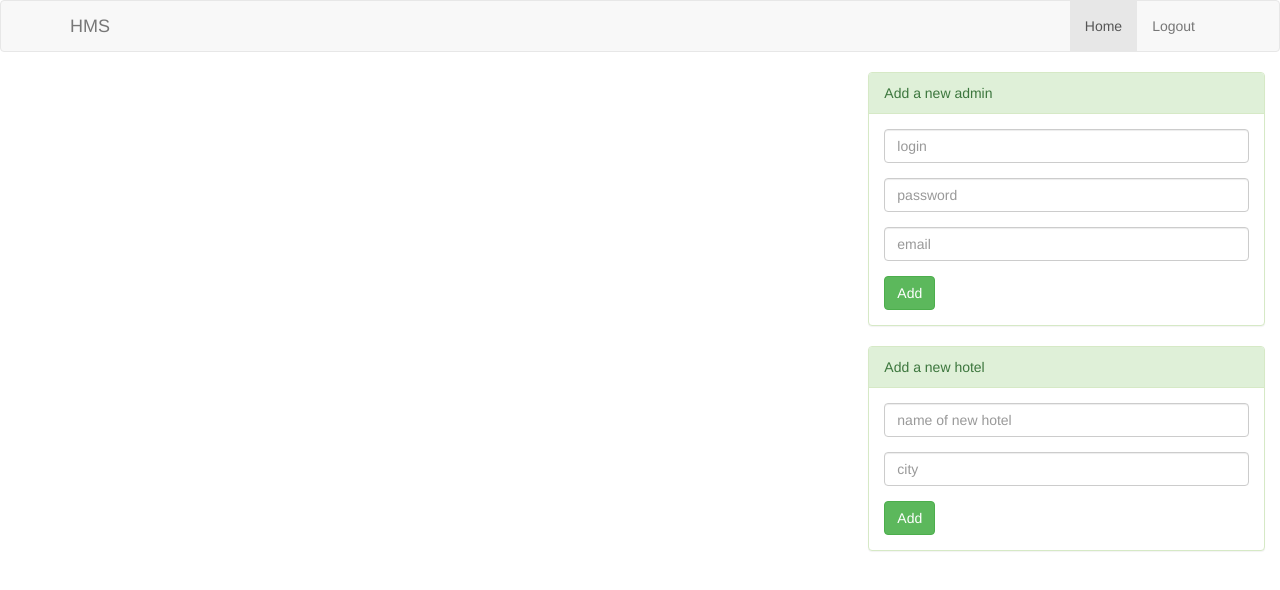
After one commit to Qo-Ops/hms, a Flask app: template templates/chain.html in a window 1280 px wide. The commit adds this page. Shown: the top 590 px of the page. Run offline with Flask 2, Linux system fonts and the light colour scheme; the template is opened without the code that fills it: values that come from a table or form of the project are taken from there, others are empty; some libraries are stand-ins or nearby versions.

Commit message:
location view

```diff
--- a/app.py
+++ b/app.py
@@ -6,7 +6,7 @@ from flask import Flask, request, redirect, url_for, render_template, flash, g
 from werkzeug.security import check_password_hash, generate_password_hash
 from flask_login import LoginManager, login_user, logout_user, login_required, current_user
 
-from forms import LoginForm, RegistrationForm, NewChainForm, AdminForm, SearchForm
+from forms import LoginForm, RegistrationForm, NewChainForm, AdminForm, SearchForm, LocationForm
 
 app = Flask(__name__)
 app.config.from_object('config')
@@ -45,7 +45,7 @@ def add_chain():
         conn = get_db()
         c = conn.cursor()
         params = (form.chain_name.data, current_user.id)
-        c.execute("INSERT INTO hotel_chains VALUES(DEFAULT, %s, %s)", params)
+        c.execute("INSERT INTO hotel_chains VALUES(DEFAULT, %s, %s);", params)
         conn.commit()
     return redirect(url_for('owner_dashboard'))
 
@@ -58,7 +58,20 @@ def add_admin():
         conn = get_db()
         c = conn.cursor()
         params = (form.login.data, form.password.data, form.email.data)
-        c.execute("INSERT INTO users VALUES(DEFAULT, %s, %s, 1, %s)", params)
+        c.execute("INSERT INTO users VALUES(DEFAULT, %s, %s, 1, %s);", params)
+        conn.commit()
+    return redirect(url_for('owner_dashboard'))
+
+
+@login_required
+@app.route('/new-location', methods=['POST'])
+def add_location():
+    form = LocationForm()
+    if form.validate_on_submit():
+        conn = get_db()
+        c = conn.cursor()
+        params = (get_id_by_chain_name(form.chain_name.data), form.name.data, form.city.data)
+        c.execute("INSERT INTO locations VALUES(NULL, %s, %s, %s);", params)
         conn.commit()
     return redirect(url_for('owner_dashboard'))
 
@@ -72,7 +85,6 @@ def load_user(userid):
         c.execute("SELECT id, access_level FROM users WHERE id=%s;", (userid,))
         user_data = c.fetchone()
         conn.commit()
-        app.logger.debug("user with id {} was loaded".format(user_data[0]))
     except Exception as e:
         app.logger.debug("load_user has loaded no user")
         app.logger.error(str(e))
@@ -90,7 +102,6 @@ def login():
         try:
             conn = get_db()
             c = conn.cursor()
-            print(data.login.data)
             c.execute("SELECT id, password, access_level FROM users WHERE login=%s;",
                       (data.login.data,))
             user_data = c.fetchone()
@@ -106,13 +117,13 @@ def login():
                 return redirect(url_for('owner_dashboard'))
             else:
                 return redirect(url_for('admin'))
-        else:
-            flash("Sorry you entered wrong login and password combination")
+        flash("Wrong login and password combination")
     registration_form = RegistrationForm()
     return render_template('login.html', login_form=data, reg_form=registration_form)
 
-
-@app.route('/')
+@app.route('/location')
+def get_location():
+    pass
 
 @app.route('/registration', methods=['POST'])
 def register():
@@ -126,6 +137,8 @@ def register():
         conn.commit()
         return redirect(url_for('login'))
     return "whaat"
+
+
 
 
 @login_required
@@ -142,7 +155,17 @@ def admin():
 def locations_by_chain():
     chain = request.args.get('name', None)
     if current_user.owns(chain):
-        return render_template('chain.html')
+        location_form = LocationForm()
+        conn = get_db()
+        c = conn.cursor()
+        c.execute("SELECT hotel_id, location FROM locations WHERE hotel_id=%s",
+                   (get_id_by_chain_name(chain),))
+        locs = c.fetchall()
+        location_form.chain_name.data = chain
+        return render_template('chain.html', locations=locs,
+                               new_admin=AdminForm(), new_location=location_form)
+
+
 
 
 @login_required
@@ -160,6 +183,22 @@ def logout():
     return redirect(url_for('login'))
 
 
+def get_id_by_chain_name(name):
+    conn = get_db()
+    c = conn.cursor()
+    c.execute("SELECT hotel_id FROM hotel_chains WHERE chain_name=%s", (name,))
+    conn.commit()
+    return c.fetchone()['hotel_id']
+
+
+def get_chain_name_by_id(id):
+    conn = get_db()
+    c = conn.cursor()
+    c.execute("SELECT chain_name FROM hotel_chains WHERE hotel_id=%s", (id,))
+    conn.commit()
+    return c.fetchone()['chain_name']
+
+
 @app.teardown_appcontext
 def close_db(error):
     if error is not None:
--- a/forms.py
+++ b/forms.py
@@ -49,3 +49,12 @@ class SearchForm(Form):
                              render_kw={"placeholder": "Maximum price", "class": "form-control"})
     city = StringField('city', validators=[DataRequired()],
                        render_kw={"placeholder": "City", "class": "form-control"})
+
+
+class LocationForm(Form):
+    name = StringField('name', validators=[DataRequired()],
+                       render_kw={"placeholder": "name of new hotel", "class": "form-control"})
+    city = StringField('city', validators=[DataRequired()],
+                       render_kw={"placeholder": "city", "class": "form-control"})
+    chain_name = StringField('hotel_id', validators=[DataRequired()],
+                       render_kw={"placeholder": "city", "type": "hidden"})
--- a/static/login.css
+++ b/static/login.css
@@ -4,6 +4,9 @@
   width: 360px;
   padding: 8% 0 0;
   margin: auto;
+}
+.error {
+  color: red;
 }
 .form {
   position: relative;
--- a/tables.sql
+++ b/tables.sql
@@ -16,7 +16,7 @@ create table visitors(
 
 create table hotel_chains(
     hotel_id serial PRIMARY KEY,
-    chain_name varchar(100),
+    chain_name varchar(100) UNIQUE,
     owner_id integer references users(id)
 );
 
--- /dev/null
+++ b/templates/chain.html
@@ -0,0 +1,66 @@
+<!doctype html>
+
+<html>
+<head>
+  <meta charset="utf-8">
+
+  <title>HMS - Locations</title>
+  <meta name="description" content="HMS locations">
+  <meta name="author" content="edge peach mac">
+
+  <link rel="stylesheet" type="text/css" href="{{ url_for('static', filename='header.css') }}">
+  <link rel="stylesheet" type="text/css" href="{{ url_for('static', filename='bootstrap.min.css') }}">
+
+  <!--[if lt IE 9]>
+    <script src="https://cdnjs.cloudflare.com/ajax/libs/html5shiv/3.7.3/html5shiv.js"></script>
+  <![endif]-->
+</head>
+<body>
+{% include 'header.html' %}
+<div class="container-fluid">
+  <div class="row">
+    <div class="col-md-8">
+      <div class="list-group">
+        {% for location in locations %}
+            <a class="list-group-item" href="{{ url_for('get_location') }}?hotel-id={{ location.hotel_id|urlencode }}&name={{ location.name|urlencode }}">{{ location.location }}</a>
+        {% endfor %}
+      </div>
+    </div>
+    <div class="col-md-4">
+      <div class="panel panel-success">
+        <div class="panel-heading">Add a new admin</div>
+        <div class="panel-body">
+          <form action="{{ url_for('add_admin') }}" method=post>
+            {{ new_admin.csrf_token }}
+            <div class="form-group">
+              {{ new_admin.login }}
+          </div>
+          <div class="form-group">
+              {{ new_admin.password }}
+          </div>
+          <div class="form-group">
+              {{ new_admin.email }}
+          </div>
+            <button type="submit" id="add-admin" class="btn btn-success">Add</button>
+          </form>
+        </div>
+      </div>
+      <div class="panel panel-success">
+        <div class="panel-heading">Add a new hotel</div>
+        <div class="panel-body">
+          <form action="{{ url_for('add_location') }}" method=post>
+            {{ new_location.csrf_token }}
+            <div class="form-group">
+              {{ new_location.name }}
+          </div>
+          <div class="form-group">
+              {{ new_location.city }}
+          </div>
+              {{ new_location.chain_name }}
+            <button type="submit" id="add-admin" class="btn btn-success">Add</button>
+          </form>
+        </div>
+      </div>
+    </div>
+</body>
+</html>
--- a/templates/login.html
+++ b/templates/login.html
@@ -34,7 +34,7 @@
         {% with messages = get_flashed_messages() %}
           {% if messages %}
             {% for message in messages %}
-              <p class="message">{{ message }}</p>
+              <p class="message error">{{ message }}</p>
             {% endfor %}
           {% endif %}
         {% endwith %}
```
Also changed, not shown: templates/index.html (added, +33 -0 lines), templates/owner_dashboard.html (+0 -22 lines), user.py (+14 -3 lines).
